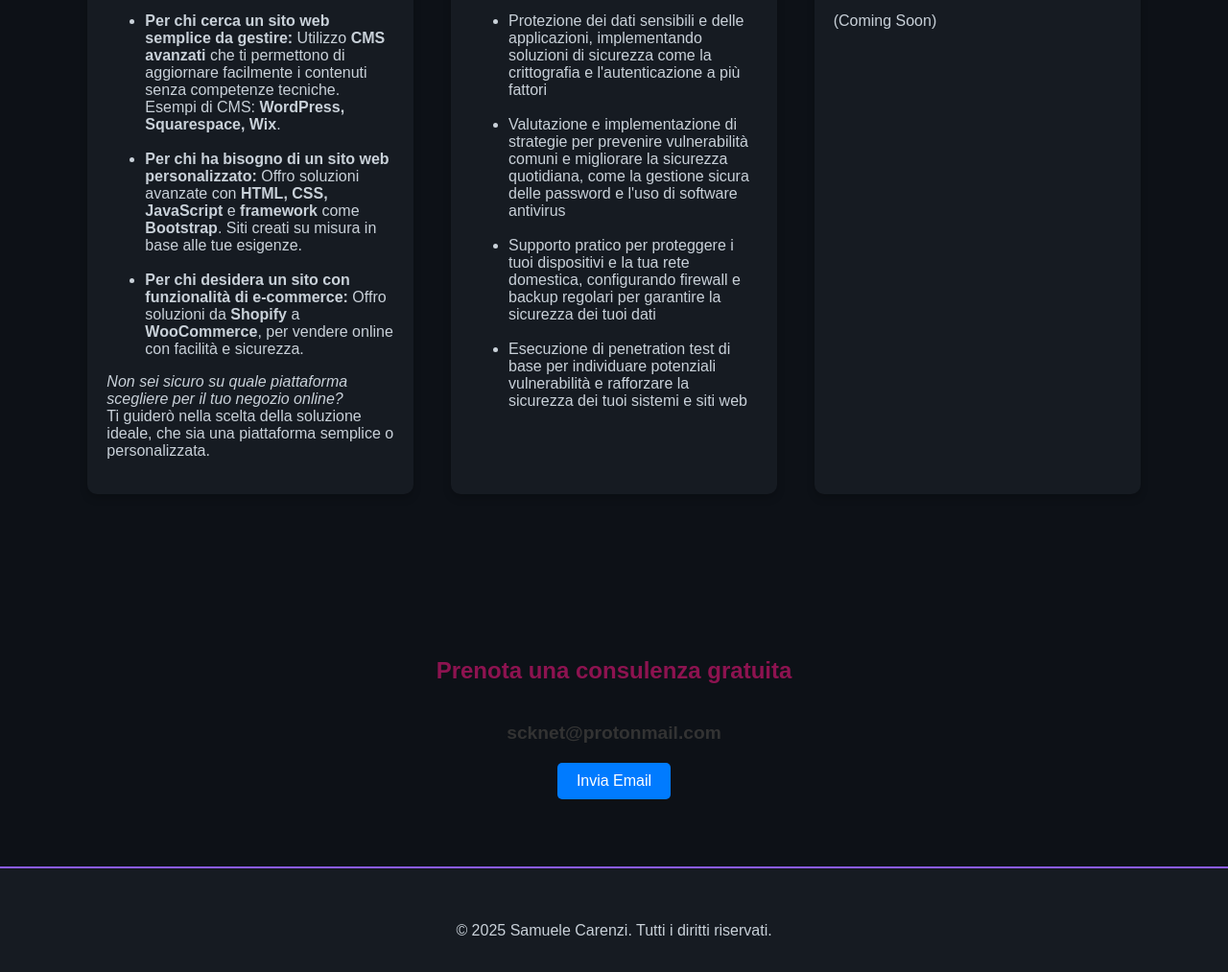
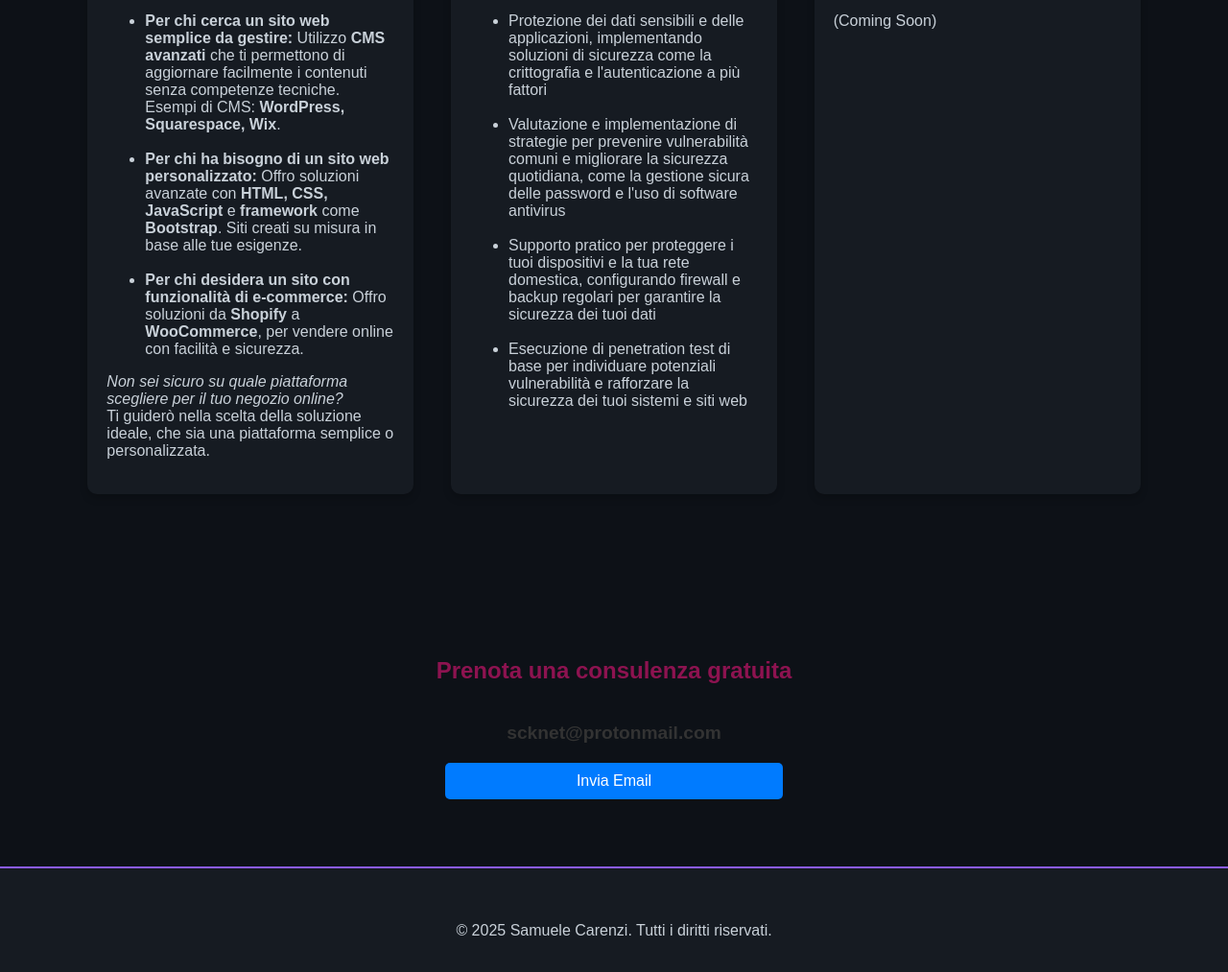
Before and after one commit to samuelecarenzi/mypersonalsite, a plain HTML site: page index.html in a window 1280 px wide. Shown: the part 1608-2621 px from the top of the page at 96% size. Drawn offline with Linux system fonts and the light colour scheme.

Commit message:
update button email

```diff
--- a/styles.css
+++ b/styles.css
@@ -212,6 +212,12 @@ body {
     color: white;
     text-decoration: none;
     border-radius: 5px;
+    width: 27%;  /* Fa sì che il link occupi tutta la larghezza disponibile sui dispositivi mobili */
+    text-align: center;  /* Centra il testo del link */
+}
+
+.contact .btn-primary:hover {
+    background-color: #ec4899;
 }
 
 /* Footer */
```
